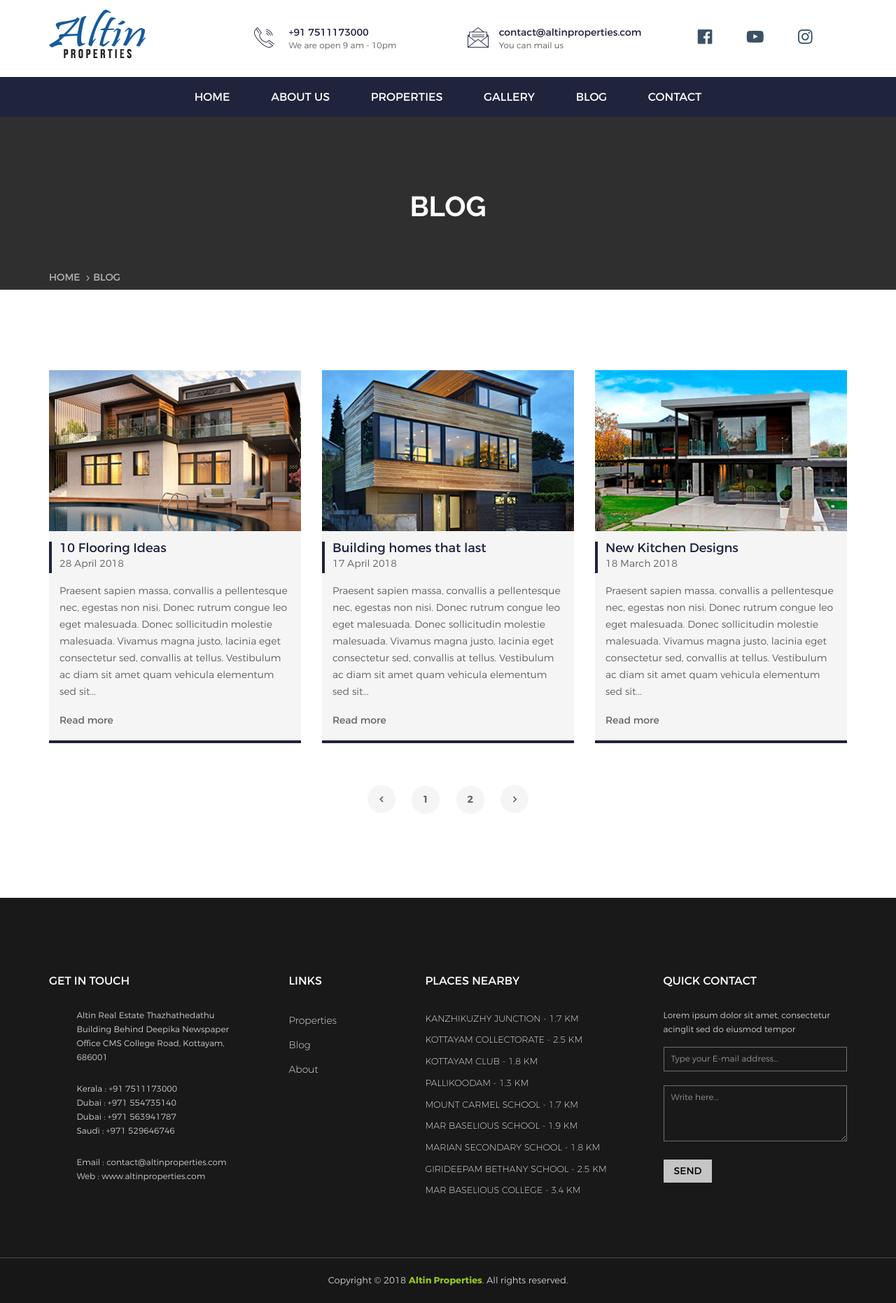
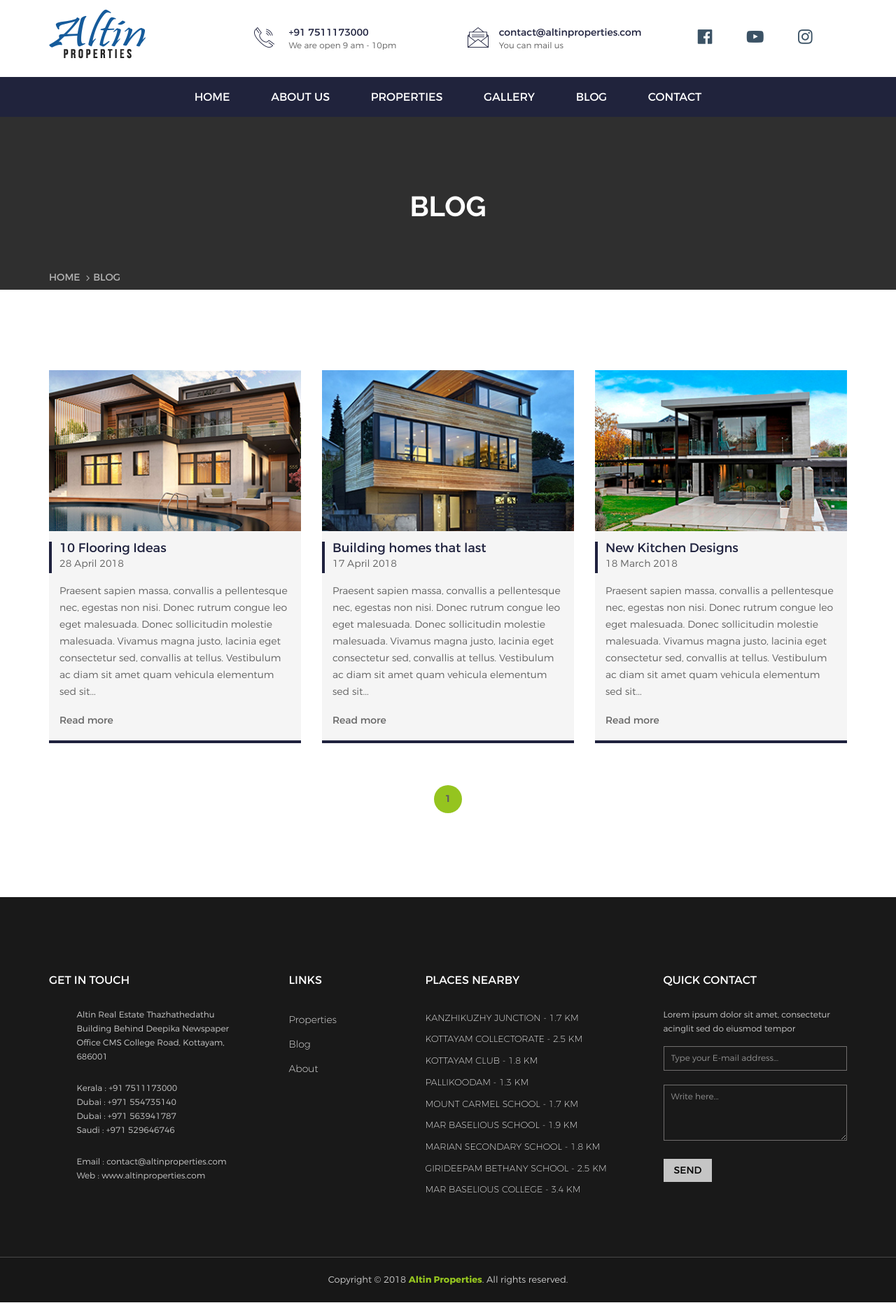
Before and after one commit to altinproperties/altinproperties.github.io, a Jekyll site: the page built from blog/index.html, in a window 1280 px wide. Shown: the whole page at 70% size. Built offline with Jekyll 4.4.1, drawn with Linux system fonts in a browser that asks for light colours; the list of posts is cut into pages by our own code.

Commit message:
Added Blog Pagination

```diff
--- a/Gemfile
+++ b/Gemfile
@@ -3,3 +3,4 @@ source 'https://rubygems.org'
 gem 'jekyll', '~> 3.8'
 gem 'jekyll-seo-tag'
 gem 'jekyll-include-cache'
+gem 'jekyll-paginate'
--- a/_config.yml
+++ b/_config.yml
@@ -20,7 +20,9 @@ keywords: "ico alert, ico analysis, ico list, list of icos, list of crypto icos,
 logo: "/images/logo.png"
 # Build settings
 markdown: kramdown
-
+paginate_path: "/blog/page:num/"
+permalink: /blog/:title
+paginate: 9
 # Exclude from processing.
 # The following items will not be processed, by default. Create a custom list
 # to override the default setting.
@@ -34,6 +36,7 @@ keep_files: [images]
 plugins:
   - jekyll-seo-tag
   - jekyll-include-cache
+  - jekyll-paginate
 
 collections:
   properties:
--- a/blog/index.html
+++ b/blog/index.html
@@ -26,7 +26,7 @@ layout: default
             <div class="blog-area pt-115 pb-60">
                 <div class="container">
                     <div class="row">
-                        {% for item in site.posts %}
+                        {% for item in paginator.posts %}
                         <!-- blog-item -->
                         <div class="col-md-4 col-sm-6 col-xs-12">
                             <article class="blog-item bg-gray">
@@ -48,10 +48,21 @@ layout: default
                         <div class="col-xs-12">
                             <div class="pagination-area mb-60">
                                 <ul class="pagination-list text-center">
-                                    <li><a href="#"><i class="fa fa-angle-left" aria-hidden="true"></i></a></li>
-                                    <li><a href="#">1</a></li>
-                                    <li><a href="#">2</a></li>
-                                    <li><a href="#"><i class="fa fa-angle-right" aria-hidden="true"></i></a></li>
+                                    {% if paginator.previous_page %}
+                                    <li><a href="{{ paginator.previous_page_path | prepend: site.baseurl | replace: '//', '/' }}"><i class="fa fa-angle-left" aria-hidden="true"></i></a></li>
+                                    {% endif %}
+                                    {% for page in (1..paginator.total_pages) %}
+                                    {% if page == paginator.page %}
+                                    <li class="active"><a href="#">{{page}}</a></li>
+                                    {% elsif page == 1 %}
+                                    <li><a href="/blog/">{{page}}</a></li>
+                                    {% else %}
+                                    <li><a href="{{ site.paginate_path | prepend: site.baseurl | replace: '//', '/' | replace: ':num', page }}">{{ page }}</a></li>
+                                    {% endif %}
+                                    {% endfor %}
+                                    {% if paginator.next_page %}
+                                    <li><a href="{{ paginator.next_page_path | prepend: site.baseurl | replace: '//', '/' }}"><i class="fa fa-angle-right" aria-hidden="true"></i></a></li>
+                                    {% endif %}
                                 </ul>
                             </div>
                         </div>
--- a/css/custom.css
+++ b/css/custom.css
@@ -40,3 +40,6 @@ Note: This is the file where you can add your custom styles to change the look o
 .bg-2{
     background-image: none;
 }
+.pagination-list > li.active  a {
+    background: #95c41f;
+}
```
Also changed, not shown: Gemfile.lock.
